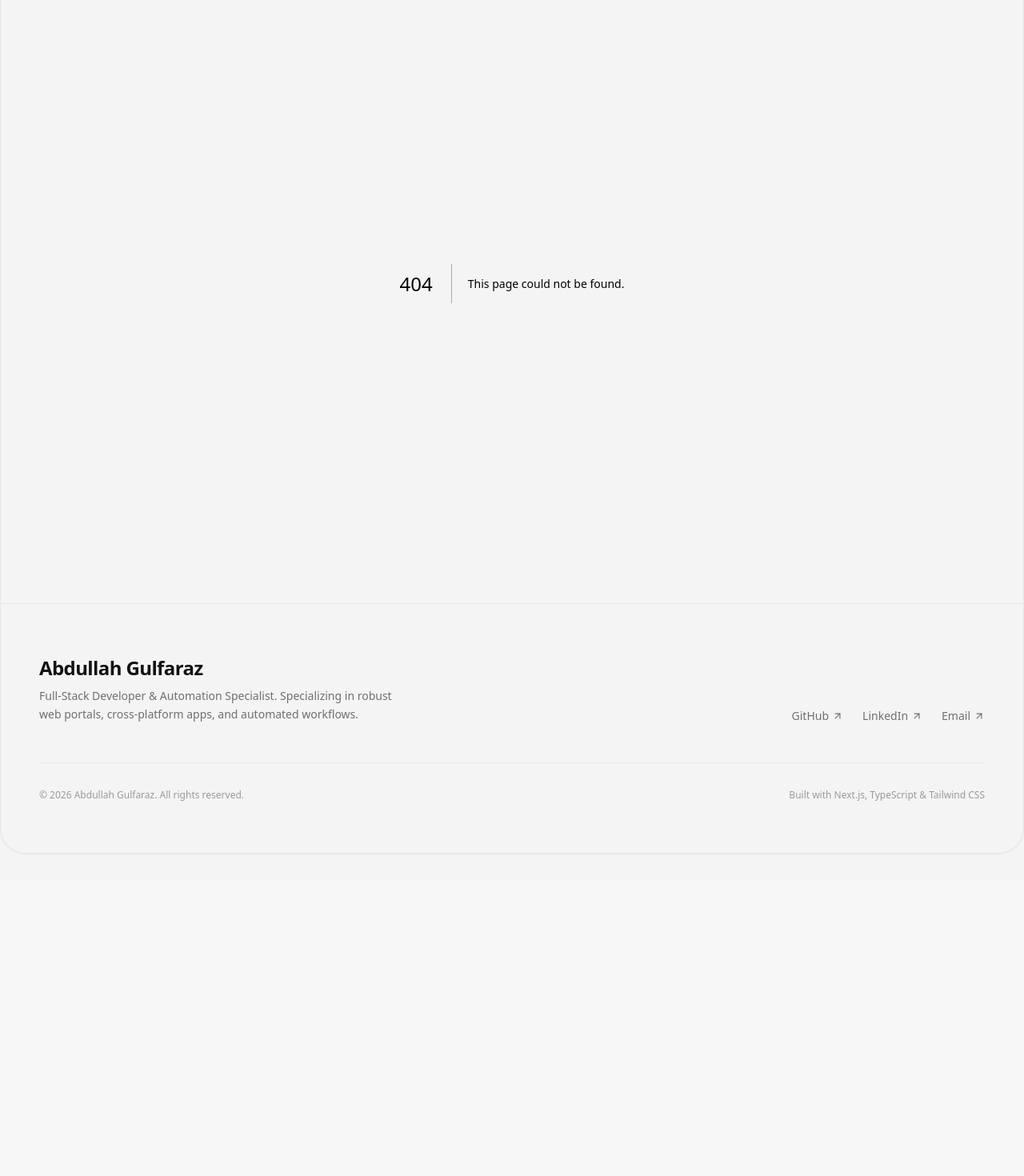
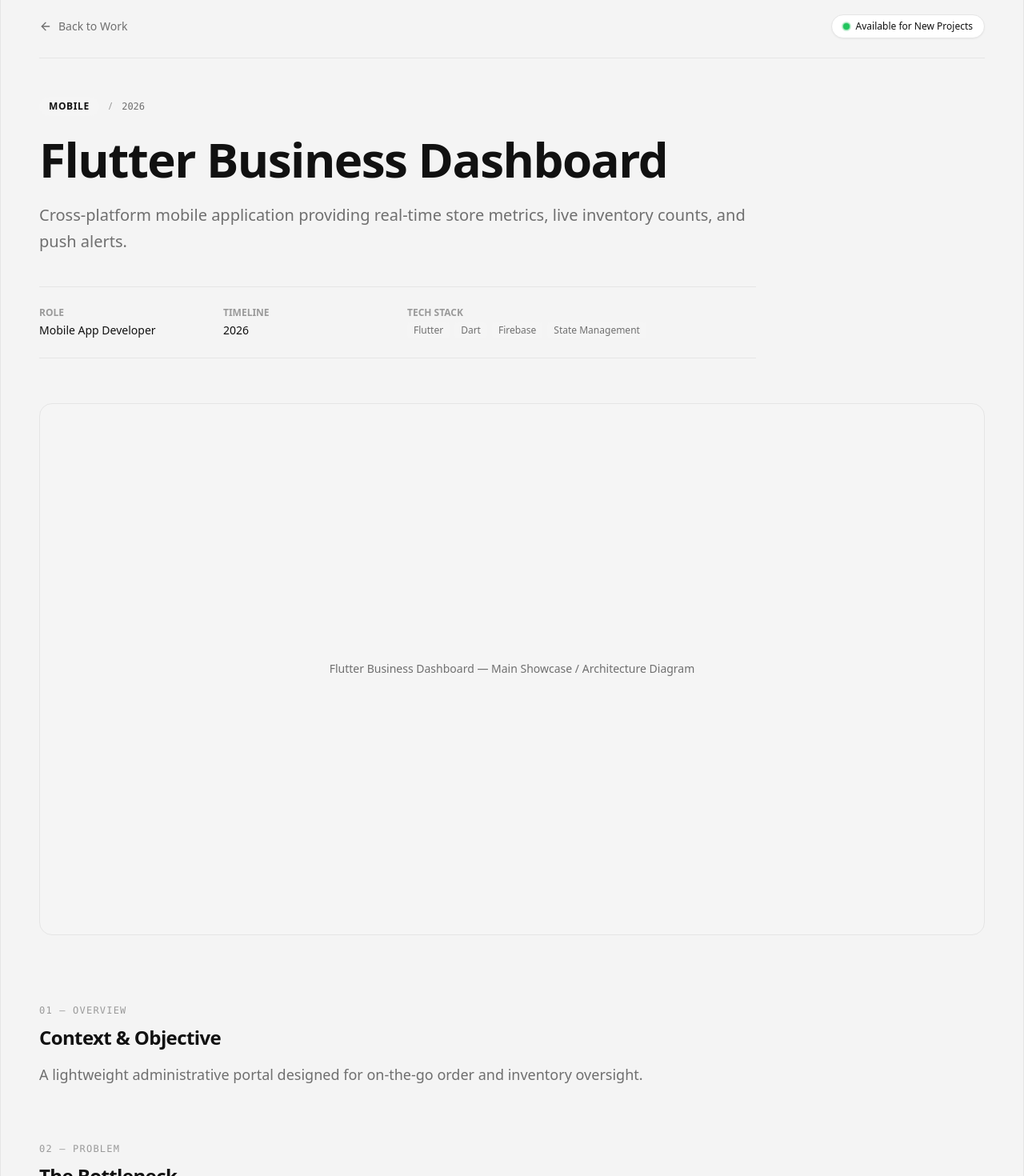
Before and after one commit to AbdullahGulfaraz/portfolio, a Next.js app: page /work/flutter-business-dashboard in a window 1280 px wide. Before the commit this address had no page. Shown: the part 160-1630 px from the top of the page at 80% size. Before the commit the page ends 1259 px from the top, so only its background shows below. Built offline with nearby package versions, Linux system fonts and the light colour scheme.

Commit message:
feat(work): implement dynamic project case study pages with /work/[slug] route

```diff
--- /dev/null
+++ b/app/work/[slug]/page.tsx
@@ -0,0 +1,218 @@
+// app/work/[slug]/page.tsx
+import React from "react";
+import Link from "next/link";
+import { notFound } from "next/navigation";
+import { ArrowLeft, ArrowUpRight, CheckCircle2 } from "lucide-react";
+import { projects } from "@/data/projects";
+import { AvailabilityBadge } from "@/components/hero/AvailabilityBadge";
+import { ProjectCard } from "@/components/work/ProjectCard";
+import { Button } from "@/components/ui/Button";
+
+interface ProjectPageProps {
+  params: Promise<{
+    slug: string;
+  }>;
+}
+
+// Generate static params for all project slugs
+export async function generateStaticParams() {
+  return projects.map((project) => ({
+    slug: project.slug,
+  }));
+}
+
+export async function generateMetadata({ params }: ProjectPageProps) {
+  const { slug } = await params;
+  const project = projects.find((p) => p.slug === slug);
+  if (!project) return { title: "Project Not Found" };
+
+  return {
+    title: `${project.title} — Case Study | Abdullah Gulfaraz`,
+    description: project.description,
+  };
+}
+
+export default async function ProjectPage({ params }: ProjectPageProps) {
+  const { slug } = await params;
+  const project = projects.find((p) => p.slug === slug);
+
+  if (!project) {
+    notFound();
+  }
+
+  // Get other projects for "More Work" section
+  const otherProjects = projects.filter((p) => p.slug !== slug).slice(0, 2);
+
+  return (
+    <div className="px-6 py-12 sm:px-8 md:px-12 md:py-16">
+      {/* Top Navigation Bar */}
+      <div className="flex items-center justify-between border-b border-border pb-6">
+        <Link
+          href="/#work"
+          className="group inline-flex items-center gap-2 text-sm font-medium text-secondary transition-colors hover:text-primary"
+        >
+          <ArrowLeft className="h-4 w-4 transition-transform group-hover:-translate-x-1" />
+          <span>Back to Work</span>
+        </Link>
+        <AvailabilityBadge />
+      </div>
+
+      {/* Case Study Hero */}
+      <header className="mt-12 max-w-4xl">
+        <div className="flex flex-wrap items-center gap-3">
+          <span className="rounded-full bg-neutral-100 px-3 py-1 text-xs font-semibold uppercase tracking-wider text-primary">
+            {project.category}
+          </span>
+          <span className="text-xs text-muted">/</span>
+          <span className="text-xs font-mono text-secondary">{project.year}</span>
+        </div>
+
+        <h1 className="mt-6 text-4xl font-extrabold tracking-tight text-primary sm:text-5xl md:text-6xl">
+          {project.title}
+        </h1>
+
+        <p className="mt-6 text-lg leading-relaxed text-secondary sm:text-xl">
+          {project.description}
+        </p>
+
+        {/* Quick Meta Breakdown */}
+        <div className="mt-10 grid grid-cols-2 gap-6 border-y border-border py-6 sm:grid-cols-4">
+          <div>
+            <span className="block text-xs font-semibold uppercase text-muted">Role</span>
+            <span className="mt-1 block text-sm font-medium text-primary">{project.role}</span>
+          </div>
+          <div>
+            <span className="block text-xs font-semibold uppercase text-muted">Timeline</span>
+            <span className="mt-1 block text-sm font-medium text-primary">{project.year}</span>
+          </div>
+          <div className="col-span-2">
+            <span className="block text-xs font-semibold uppercase text-muted">Tech Stack</span>
+            <div className="mt-1 flex flex-wrap gap-1.5">
+              {project.tags.map((tag) => (
+                <span
+                  key={tag}
+                  className="rounded-sm bg-neutral-100 px-2 py-0.5 text-xs text-secondary"
+                >
+                  {tag}
+                </span>
+              ))}
+            </div>
+          </div>
+        </div>
+
+        {/* Live Demo or Repo Links if present */}
+        {(project.demoUrl || project.githubUrl) && (
+          <div className="mt-8 flex flex-wrap items-center gap-4">
+            {project.demoUrl && (
+              <Button href={project.demoUrl} target="_blank" rel="noopener noreferrer" showArrow>
+                View Live Deployment
+              </Button>
+            )}
+            {project.githubUrl && (
+              <Button href={project.githubUrl} target="_blank" rel="noopener noreferrer" variant="outline" showArrow>
+                Inspect Repository
+              </Button>
+            )}
+          </div>
+        )}
+      </header>
+
+      {/* Main Mockup / Hero Showcase Image */}
+      <section className="mt-14">
+        <div className="aspect-16/9 w-full overflow-hidden rounded-2xl border border-border bg-neutral-100 flex items-center justify-center text-secondary text-sm">
+          <span>{project.title} — Main Showcase / Architecture Diagram</span>
+        </div>
+      </section>
+
+      {/* Detailed Case Study Sections */}
+      <div className="mt-20 max-w-4xl space-y-16">
+        {/* 01 — Overview */}
+        {project.overview && (
+          <section>
+            <span className="text-xs font-mono text-muted uppercase tracking-widest">01 — Overview</span>
+            <h2 className="mt-2 text-2xl font-bold tracking-tight text-primary">Context & Objective</h2>
+            <p className="mt-4 text-base leading-relaxed text-secondary sm:text-lg">
+              {project.overview}
+            </p>
+          </section>
+        )}
+
+        {/* 02 — Problem */}
+        {project.problem && (
+          <section>
+            <span className="text-xs font-mono text-muted uppercase tracking-widest">02 — Problem</span>
+            <h2 className="mt-2 text-2xl font-bold tracking-tight text-primary">The Bottleneck</h2>
+            <p className="mt-4 text-base leading-relaxed text-secondary sm:text-lg">
+              {project.problem}
+            </p>
+          </section>
+        )}
+
+        {/* 03 — Solution */}
+        {project.solution && (
+          <section>
+            <span className="text-xs font-mono text-muted uppercase tracking-widest">03 — Solution</span>
+            <h2 className="mt-2 text-2xl font-bold tracking-tight text-primary">System Architecture & Engineering</h2>
+            <p className="mt-4 text-base leading-relaxed text-secondary sm:text-lg">
+              {project.solution}
+            </p>
+          </section>
+        )}
+
+        {/* 04 — Key Features */}
+        {project.features && project.features.length > 0 && (
+          <section>
+            <span className="text-xs font-mono text-muted uppercase tracking-widest">04 — Core Deliverables</span>
+            <h2 className="mt-2 text-2xl font-bold tracking-tight text-primary">Implemented Capabilities</h2>
+            <div className="mt-6 grid grid-cols-1 gap-4 sm:grid-cols-2">
+              {project.features.map((feature, idx) => (
+                <div
+                  key={idx}
+                  className="flex items-start gap-3 rounded-xl border border-border bg-neutral-50/50 p-4"
+                >
+                  <CheckCircle2 className="mt-0.5 h-5 w-5 shrink-0 text-primary" />
+                  <span className="text-sm font-medium text-secondary">{feature}</span>
+                </div>
+              ))}
+            </div>
+          </section>
+        )}
+      </div>
+
+      {/* Gallery Section */}
+      <section className="mt-20 border-t border-border pt-16">
+        <span className="text-xs font-mono text-muted uppercase tracking-widest">Gallery & Interface</span>
+        <div className="mt-8 grid grid-cols-1 gap-6 sm:grid-cols-2">
+          <div className="aspect-4/3 rounded-xl border border-border bg-neutral-100 flex items-center justify-center text-xs text-muted">
+            <span>Visual Interface 01</span>
+          </div>
+          <div className="aspect-4/3 rounded-xl border border-border bg-neutral-100 flex items-center justify-center text-xs text-muted">
+            <span>Visual Interface 02</span>
+          </div>
+        </div>
+      </section>
+
+      {/* More Work Section */}
+      {otherProjects.length > 0 && (
+        <section className="mt-24 border-t border-border pt-16">
+          <div className="mb-10 flex items-center justify-between">
+            <span className="text-xs font-semibold uppercase tracking-widest text-secondary">
+              /MORE WORK
+            </span>
+            <Link
+              href="/#work"
+              className="text-xs font-semibold uppercase tracking-wider text-primary underline"
+            >
+              All Projects →
+            </Link>
+          </div>
+          <div className="grid grid-cols-1 gap-8 md:grid-cols-2">
+            {otherProjects.map((p) => (
+              <ProjectCard key={p.slug} project={p} />
+            ))}
+          </div>
+        </section>
+      )}
+    </div>
+  );
+}
```
